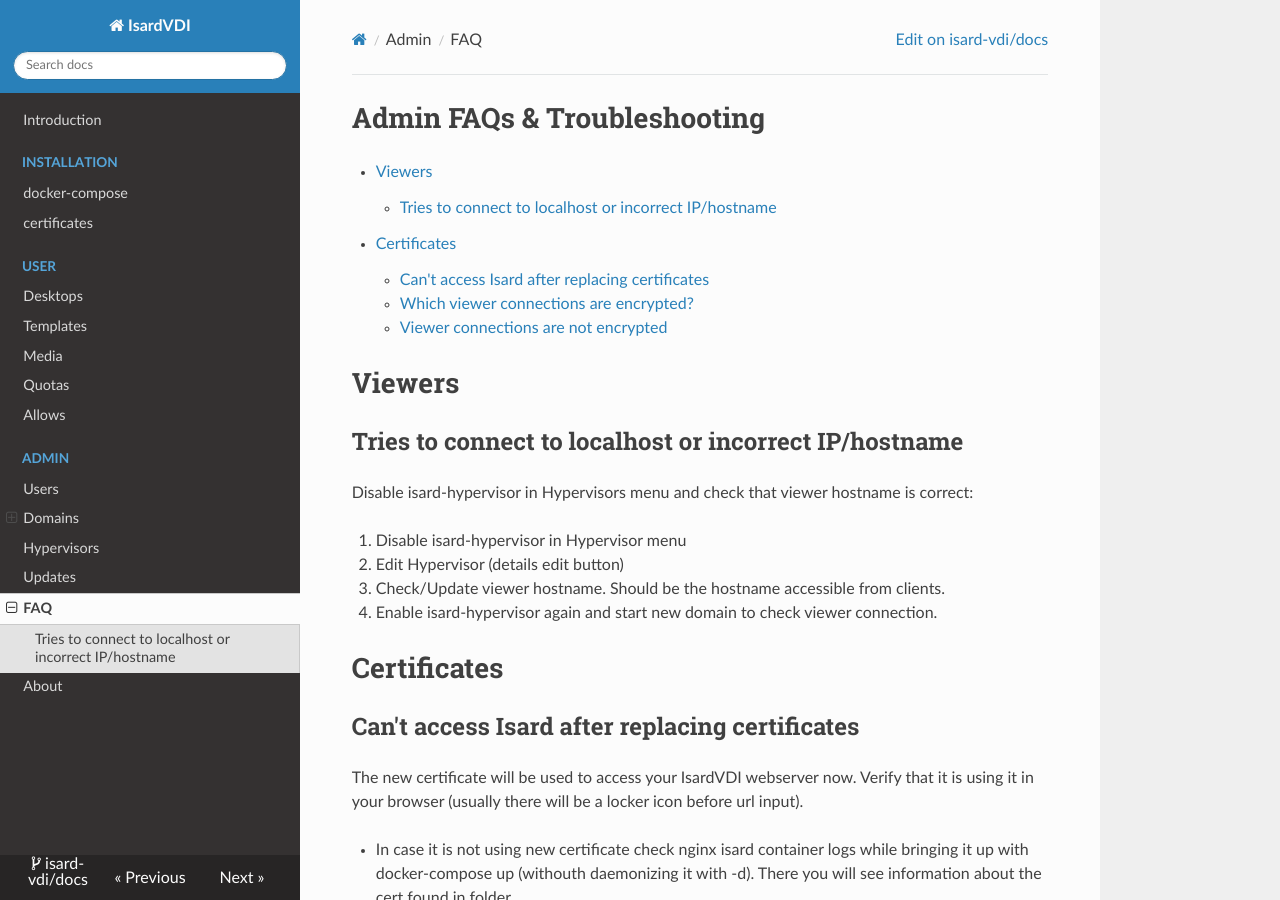
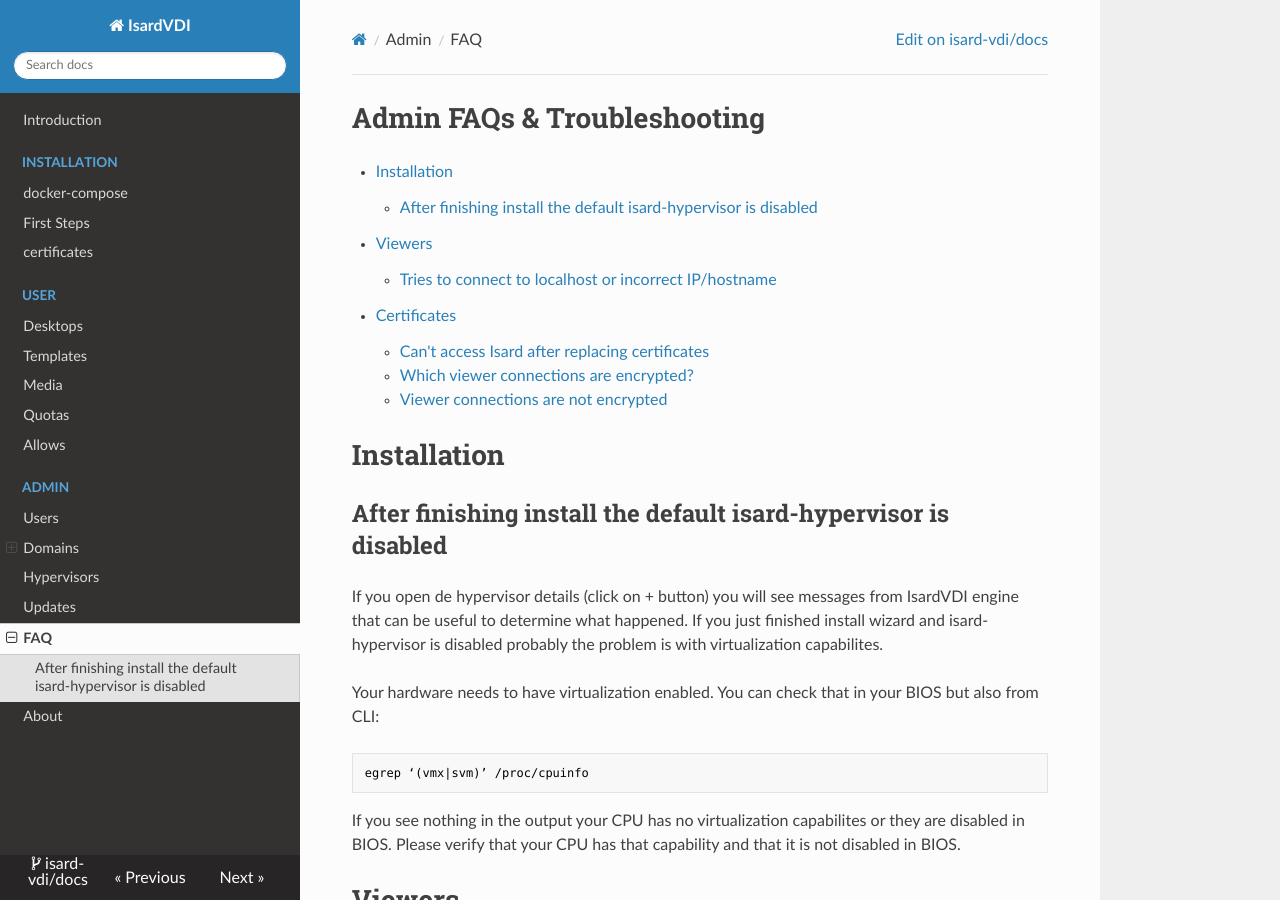
Before and after one commit to thebadjavi/docs, an MkDocs documentation site: the page built from docs/admin/faq.md, in a window 1280 px wide and 900 px high. Built offline with MkDocs 1.6.1, drawn with Linux system fonts in a browser that asks for light colours; nearby versions of some CDN libraries; old or Windows-style settings are respelled for this version of MkDocs.

Commit message:
info about virtualization

````diff
--- a/docs/admin/faq.md
+++ b/docs/admin/faq.md
@@ -1,6 +1,20 @@
 <h1>Admin FAQs & Troubleshooting</h1>
 
 [TOC]
+
+# Installation
+
+## After finishing install the default isard-hypervisor is disabled
+
+If you open de hypervisor details (click on + button) you will see messages from IsardVDI engine that can be useful to determine what happened. If you just finished install wizard and isard-hypervisor is disabled probably the problem is with virtualization capabilites.
+
+Your hardware needs to have virtualization enabled. You can check that in your BIOS but also from CLI:
+
+```
+egrep ‘(vmx|svm)’ /proc/cpuinfo
+```
+
+If you see nothing in the output your CPU has no virtualization capabilites or they are disabled in BIOS. Please verify that your CPU has that capability and that it is not disabled in BIOS.
 
 # Viewers
 
--- a/mkdocs.yml
+++ b/mkdocs.yml
@@ -54,6 +54,7 @@ pages:
 - Introduction: index.md
 - Installation:
     - docker-compose: install/docker-compose.md
+    - First Steps: install/first-steps.md
     - certificates: install/certificates.md
 - User:
     - Desktops: user/desktops.md
````
Also changed, not shown: docs/install/docker-compose.md (+7 -0 lines), docs/install/first-steps.md (+1 -1 lines).
